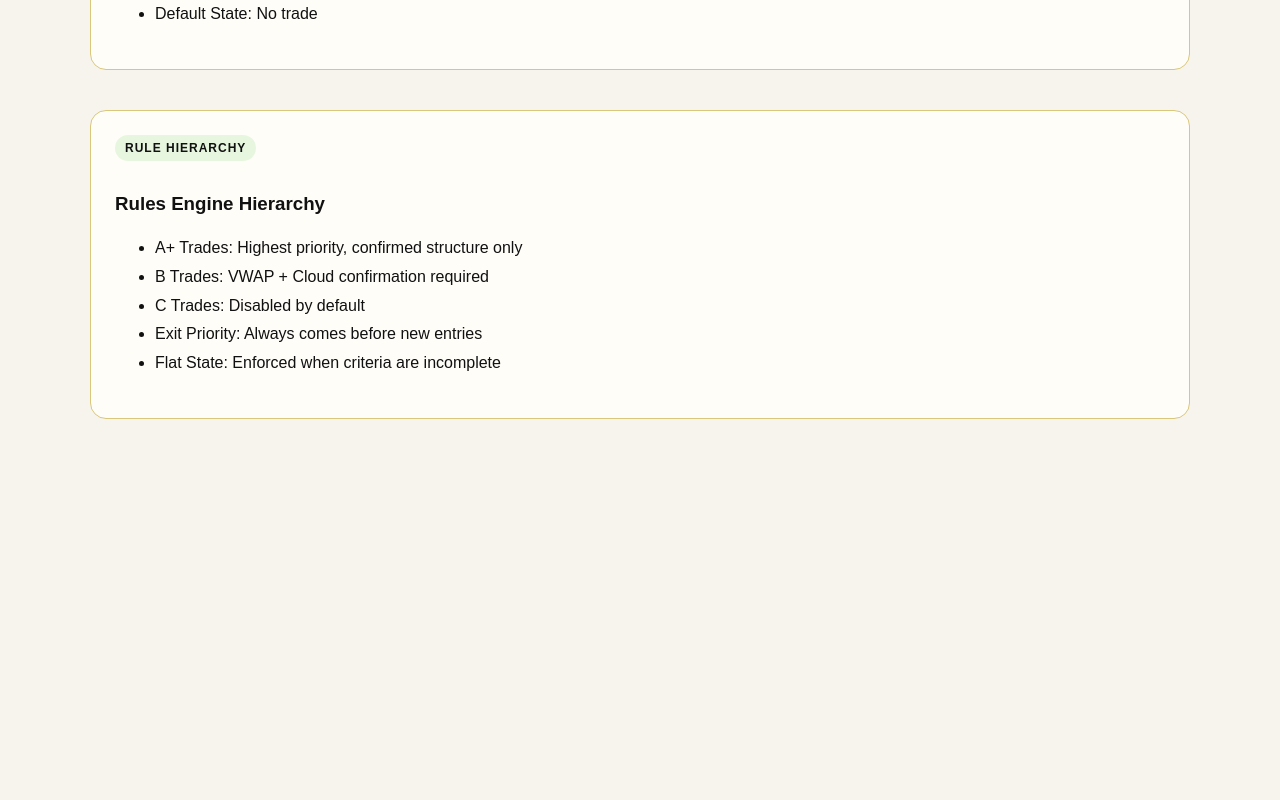
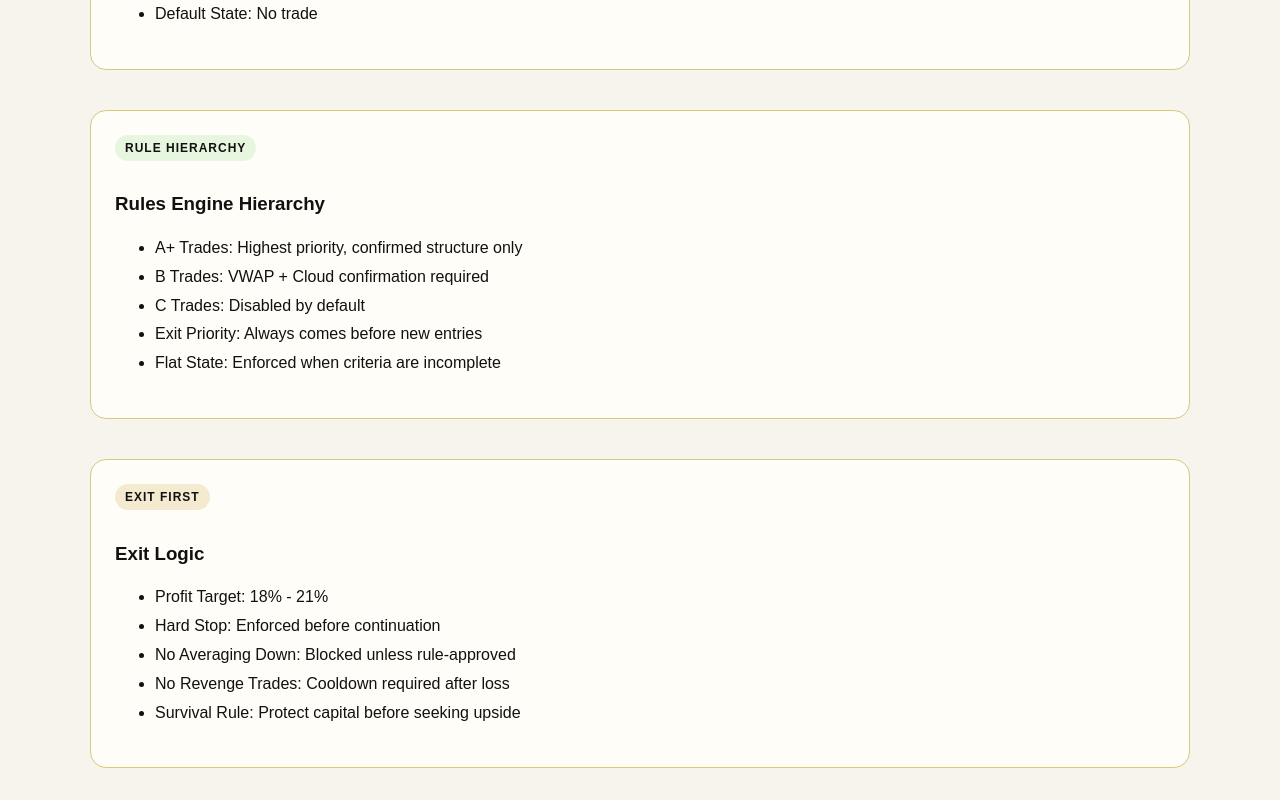
Before and after one commit to 1anointedradio-maker/elharvest-web, a Next.js app: page / in a window 1280 px wide. Shown: the part 1278-2078 px from the top of the page. Before the commit the page ends 1729 px from the top, so only its background shows below. Built offline with nearby package versions, Linux system fonts and the light colour scheme.

Commit message:
Update page.jsx

```diff
--- a/app/page.jsx
+++ b/app/page.jsx
@@ -151,6 +151,40 @@ export default function Home() {
     <li>Flat State: Enforced when criteria are incomplete</li>
   </ul>
 </section>
+     <section
+  style={{
+    marginTop: "40px",
+    background: "#fffdf7",
+    border: "1px solid #d9c77b",
+    borderRadius: "16px",
+    padding: "24px",
+  }}
+>
+  <div
+    style={{
+      display: "inline-block",
+      fontSize: "12px",
+      fontWeight: "bold",
+      letterSpacing: "1px",
+      padding: "6px 10px",
+      borderRadius: "999px",
+      background: "#f3ead0",
+      marginBottom: "14px",
+    }}
+  >
+    EXIT FIRST
+  </div>
+
+  <h3>Exit Logic</h3>
+
+  <ul style={{ lineHeight: "1.8" }}>
+    <li>Profit Target: 18% - 21%</li>
+    <li>Hard Stop: Enforced before continuation</li>
+    <li>No Averaging Down: Blocked unless rule-approved</li>
+    <li>No Revenge Trades: Cooldown required after loss</li>
+    <li>Survival Rule: Protect capital before seeking upside</li>
+  </ul>
+</section>
     </main>
   );
 }
```
